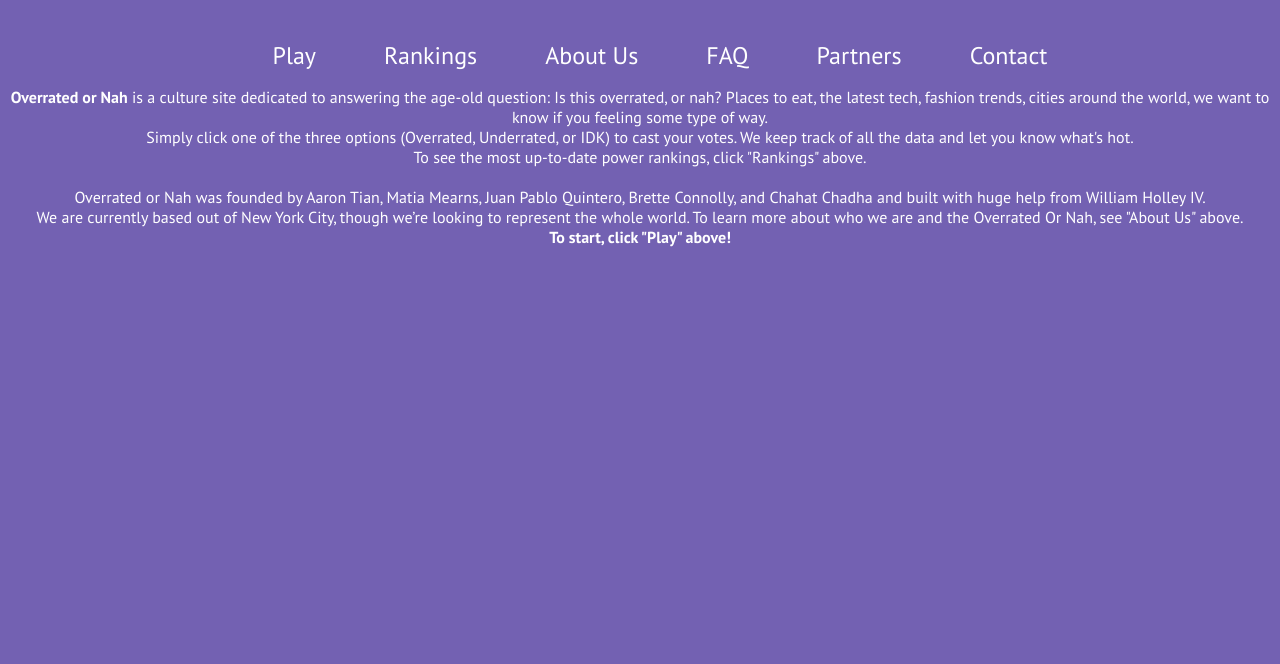
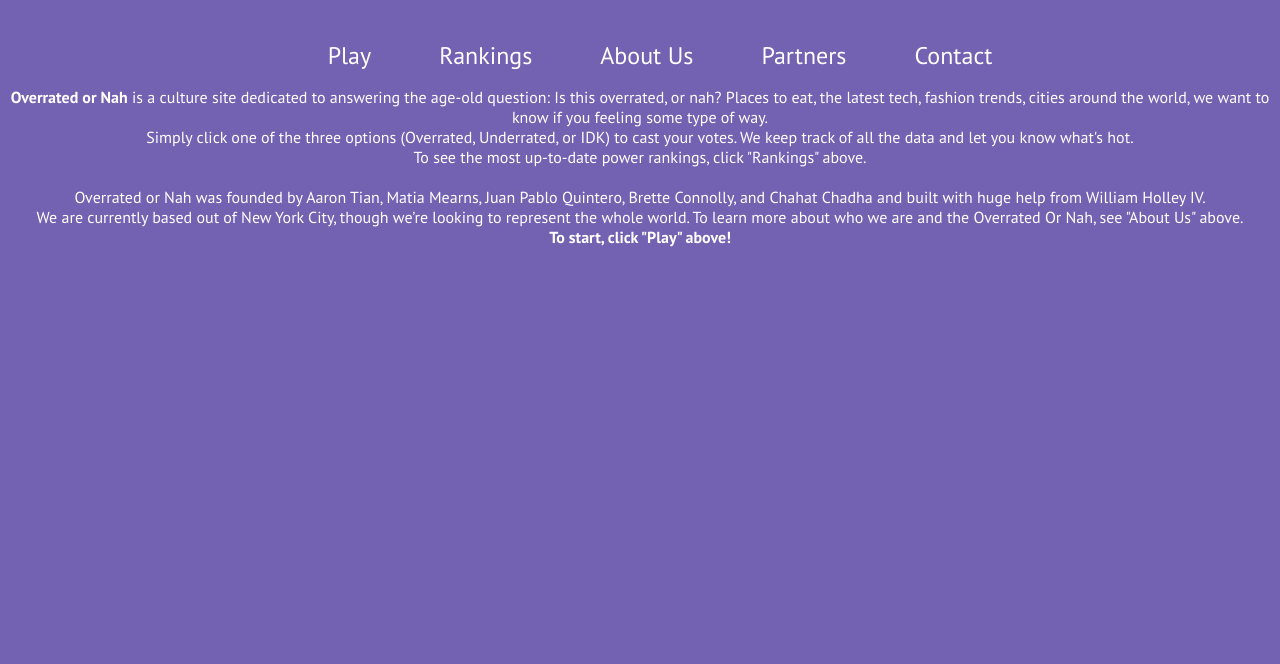
Before and after one commit to OverratedOrNah/Overrated-Or-Nah, a website: page index.html in a window 1280 px wide. Shown: the part 256-920 px from the top of the page. Drawn offline with nearby package versions, Linux system fonts and the light colour scheme.

Commit message:
Update index.html

```diff
--- a/index.html
+++ b/index.html
@@ -57,7 +57,6 @@
 				<li><a href='app.html'>Play</a></li>
 				<li><a href='rankings.html'>Rankings</a></li>
 				<li><a href='about.html'>About Us</a></li>
-				<li><a href='faq.html'>FAQ</a></li>
 				<li><a href='partners.html'>Partners</a></li>
 				<li><a href='contact.html'>Contact</a></li>
 			</ul>
```
